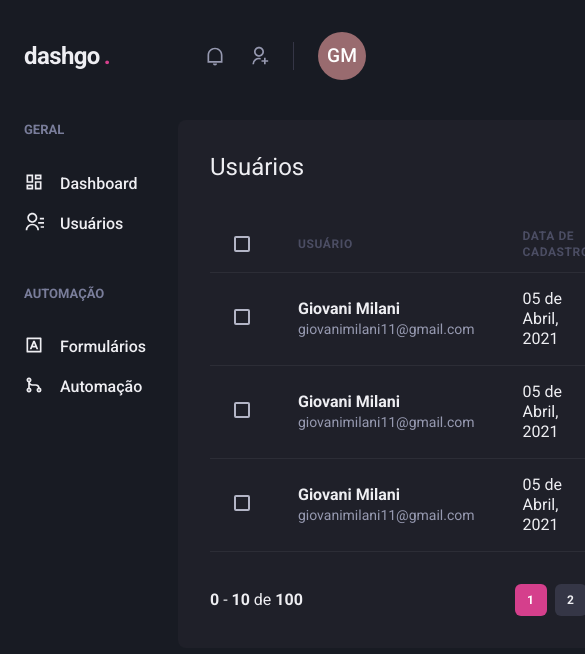
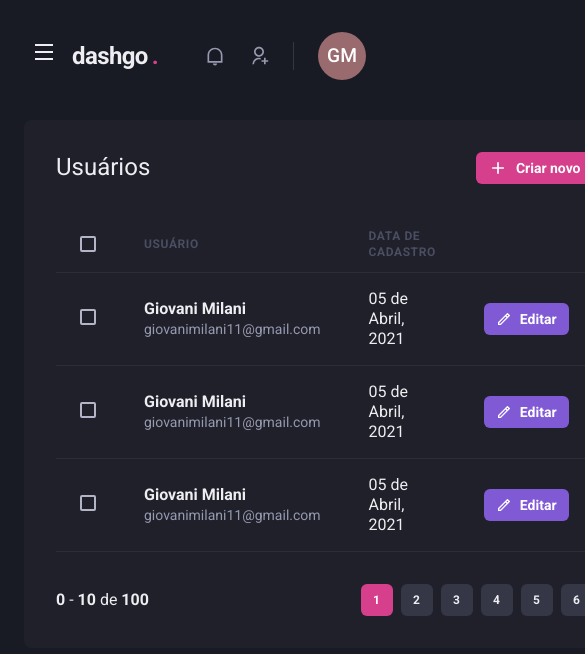
Before and after one commit to GiovaniHMilani/dashgo-ignite, a Next.js app: page /users in a window 390 px wide. Shown: the top 654 px of the page, 585 px wide, since content can reach past the window. Built offline with nearby package versions, Linux system fonts and the light colour scheme.

Commit message:
sidebar responsiveness

```diff
--- a/src/components/Header/index.tsx
+++ b/src/components/Header/index.tsx
@@ -1,17 +1,21 @@
-import { Flex, useBreakpointValue } from "@chakra-ui/react";
+import { Flex, useBreakpointValue, IconButton, Icon } from "@chakra-ui/react";
 
 import { Profile } from "./Profile";
 import { NotificationsNav } from "./NotificationsNav";
 import { SearchBox } from "./SearchBox";
 import { Logo } from "./Logo";
+import { useSidebarDrawer } from "../../contexts/SidebarDrawerContext";
+import { RiMenuLine } from "react-icons/ri";
 
 export function Header() {
+  const { onOpen } = useSidebarDrawer();
+
   const isWideVersion = useBreakpointValue({
     base: false,
-    lg: true
+    lg: true,
   });
 
-  return(
+  return (
     <Flex
       w="100%"
       as="header"
@@ -22,6 +26,16 @@
       px="6"
       align="center"
     >
+      {!isWideVersion && (
+        <IconButton
+          aria-label="Open navigation"
+          icon={<Icon as={RiMenuLine} />}
+          fontSize="24"
+          variant="unstyled"
+          onClick={onOpen}
+          mr="2"
+        />
+      )}
       <Logo />
 
       {isWideVersion && <SearchBox />}
@@ -31,5 +45,5 @@
         <Profile showProfileData={isWideVersion} />
       </Flex>
     </Flex>
-  )
-};
+  );
+}
--- /dev/null
+++ b/src/components/Sidebar/SidebarNav.tsx
@@ -0,0 +1,25 @@
+import { Stack } from "@chakra-ui/react";
+import {
+  RiContactsLine,
+  RiDashboardLine,
+  RiGitMergeLine,
+  RiInputMethodLine,
+} from "react-icons/ri";
+
+import { NavLink } from "./NavLink";
+import { NavSection } from "./NavSection";
+
+export function SidebarNav() {
+  return (
+    <Stack spacing="12" align="flex-start">
+      <NavSection title="GERAL">
+        <NavLink icon={RiDashboardLine}>Dashboard</NavLink>
+        <NavLink icon={RiContactsLine}>Usuários</NavLink>
+      </NavSection>
+      <NavSection title="AUTOMAÇÃO">
+        <NavLink icon={RiInputMethodLine}>Formulários</NavLink>
+        <NavLink icon={RiGitMergeLine}>Automação</NavLink>
+      </NavSection>
+    </Stack>
+  );
+}
--- a/src/components/Sidebar/index.tsx
+++ b/src/components/Sidebar/index.tsx
@@ -1,26 +1,44 @@
-import { Box, Stack } from "@chakra-ui/react";
 import {
-  RiContactsLine,
-  RiDashboardLine,
-  RiGitMergeLine,
-  RiInputMethodLine
-} from "react-icons/ri";
-import { NavLink } from "./NavLink";
-import { NavSection } from './NavSection'
+  Box,
+  Drawer,
+  DrawerOverlay,
+  DrawerContent,
+  useBreakpointValue,
+  DrawerCloseButton,
+  DrawerHeader,
+  DrawerBody,
+} from "@chakra-ui/react";
+import { useSidebarDrawer } from "../../contexts/SidebarDrawerContext";
+import { SidebarNav } from "./SidebarNav";
 
 export function Sidebar() {
+  const { onClose, isOpen } = useSidebarDrawer();
+
+  const isDrawerSidebar = useBreakpointValue({
+    base: true,
+    lg: false,
+  });
+
+  if (isDrawerSidebar) {
+    return (
+      <Drawer isOpen={isOpen} placement="left" onClose={onClose}>
+        <DrawerOverlay>
+          <DrawerContent bg="gray.800" p="4">
+            <DrawerCloseButton mt="6" />
+            <DrawerHeader>Navegação</DrawerHeader>
+
+            <DrawerBody>
+              <SidebarNav />
+            </DrawerBody>
+          </DrawerContent>
+        </DrawerOverlay>
+      </Drawer>
+    );
+  }
+
   return (
     <Box as="aside" w="64" mr="8">
-      <Stack spacing="12" align="flex-start">
-        <NavSection title="GERAL">
-          <NavLink icon={RiDashboardLine}>Dashboard</NavLink>
-          <NavLink icon={RiContactsLine}>Usuários</NavLink>
-        </NavSection>
-        <NavSection title="AUTOMAÇÃO">
-          <NavLink icon={RiInputMethodLine}>Formulários</NavLink>
-          <NavLink icon={RiGitMergeLine}>Automação</NavLink>
-        </NavSection>
-      </Stack>
+      <SidebarNav />
     </Box>
   );
 }
--- /dev/null
+++ b/src/contexts/SidebarDrawerContext.tsx
@@ -0,0 +1,31 @@
+import { useDisclosure, UseDisclosureReturn } from "@chakra-ui/react";
+import { useRouter } from "next/router";
+import { useEffect } from "react";
+import { createContext, ReactNode, useContext } from "react";
+
+interface SidebarDrawerProviderProps {
+  children: ReactNode;
+}
+
+type SidebarDrawerContextData = UseDisclosureReturn;
+
+const SidebarDrawerContext = createContext({} as SidebarDrawerContextData);
+
+export function SidebarDrawerProvider({
+  children,
+}: SidebarDrawerProviderProps) {
+  const disclosure = useDisclosure();
+  const router = useRouter();
+
+  useEffect(() => {
+    disclosure.onClose();
+  }, [router.asPath]);
+
+  return (
+    <SidebarDrawerContext.Provider value={disclosure}>
+      {children}
+    </SidebarDrawerContext.Provider>
+  );
+}
+
+export const useSidebarDrawer = () => useContext(SidebarDrawerContext);
--- a/src/pages/_app.tsx
+++ b/src/pages/_app.tsx
@@ -1,11 +1,14 @@
 import { AppProps } from "next/app";
 import { ChakraProvider } from "@chakra-ui/react";
 import { theme } from "../styles/theme";
+import { SidebarDrawerProvider } from "../contexts/SidebarDrawerContext";
 
 function MyApp({ Component, pageProps }: AppProps) {
   return (
     <ChakraProvider theme={theme}>
-      <Component {...pageProps} />
+      <SidebarDrawerProvider>
+        <Component {...pageProps} />
+      </SidebarDrawerProvider>
     </ChakraProvider>
   );
 }
```
